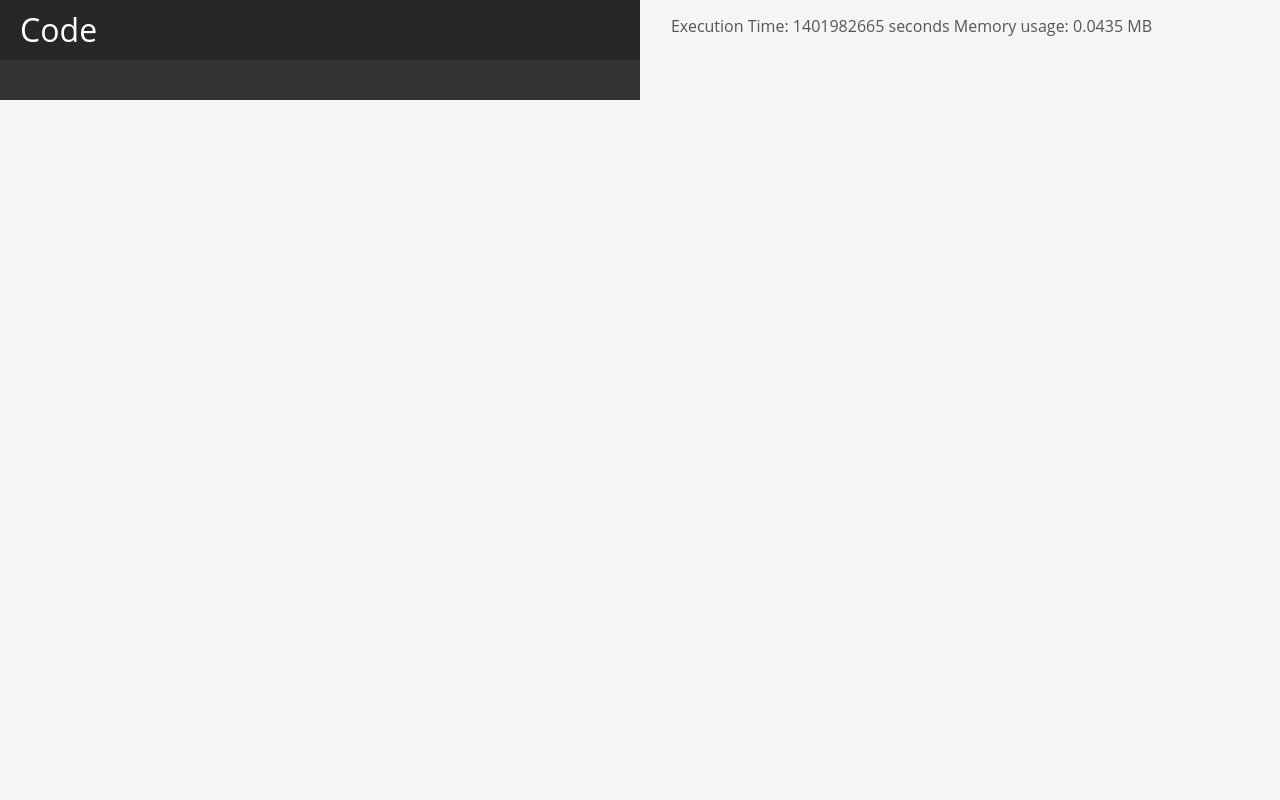
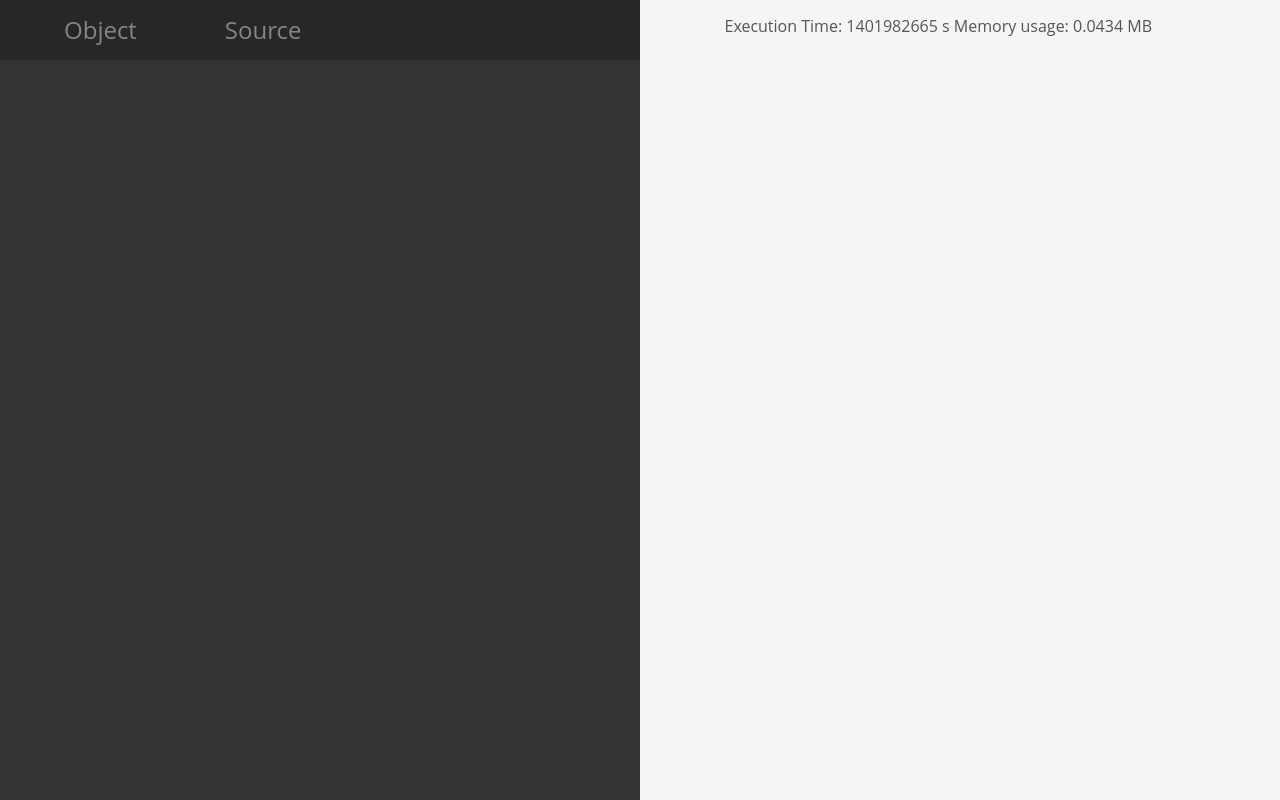
Before and after one commit to ntopulos/formulator-devkit, a PHP site: page /ressources/layout.php in a window 1280 px wide. Run offline with PHP 8.4, Linux system fonts and the light colour scheme; data that the repository does not hold is empty; some libraries are stand-ins or nearby versions.

Commit message:
Tabs added: object & source

```diff
--- a/composer.json
+++ b/composer.json
@@ -16,6 +16,8 @@
         }
     ],
     "require": {
-        "ntopulos/formulator": "dev-master"
+        "ntopulos/formulator": "dev-master",
+        "components/jquery": "1.9.1",
+        "components/jqueryui": "1.10.4"
     }
 }
--- a/pages/adv_mysqli.php
+++ b/pages/adv_mysqli.php
@@ -19,7 +19,6 @@
 /* ---------- Formulator ---------- */
 
 $formulator = new ntopulos\formulator\Formulator();
-//$formulator->debug_mod = true;
 $formulator->auto_placeholders = true;
 
 
--- a/pages/all_elements.php
+++ b/pages/all_elements.php
@@ -11,7 +11,6 @@
 /* ---------- Formulator ---------- */
 
 $formulator = new ntopulos\formulator\Formulator();
-//$formulator->debug_mod = true;
 $formulator->auto_placeholders = true;
 
 
--- a/pages/current.php
+++ b/pages/current.php
@@ -11,7 +11,6 @@
 /* ---------- Formulator ---------- */
 
 $formulator = new ntopulos\formulator\Formulator();
-//$formulator->debug_mod = true;
 $formulator->auto_placeholders = true;
 
 
--- a/pages/from-array.php
+++ b/pages/from-array.php
@@ -22,7 +22,6 @@
 /* ---------- Formulator ---------- */
 
 $formulator = new ntopulos\formulator\Formulator();
-//$formulator->debug_mod = true;
 $formulator->auto_placeholders = true;
 
 
--- a/pages/multi-basic.php
+++ b/pages/multi-basic.php
@@ -11,7 +11,6 @@
 /* ---------- Formulator ---------- */
 
 $formulator = new ntopulos\formulator\Formulator();
-//$formulator->debug_mod = true;
 $formulator->rows = 3;
 
 
--- a/pages/multi-fromarray.php
+++ b/pages/multi-fromarray.php
@@ -22,7 +22,6 @@
 /* ---------- Formulator ---------- */
 
 $formulator = new ntopulos\formulator\Formulator();
-//$formulator->debug_mod = true;
 $formulator->auto_placeholders = true;
 
 
--- a/pages/object-mysqli.php
+++ b/pages/object-mysqli.php
@@ -18,7 +18,6 @@
 /* ---------- Formulator ---------- */
 
 $formulator = new ntopulos\formulator\Formulator();
-//$formulator->debug_mod = true;
 $formulator->auto_placeholders = true;
 
 
--- a/pages/object-pdo.php
+++ b/pages/object-pdo.php
@@ -19,7 +19,6 @@
 /* ---------- Formulator ---------- */
 
 $formulator = new ntopulos\formulator\Formulator();
-//$formulator->debug_mod = true;
 $formulator->auto_placeholders = true;
 
 
--- a/pages/object-pdosqlite.php
+++ b/pages/object-pdosqlite.php
@@ -19,7 +19,6 @@
 /* ---------- Formulator ---------- */
 
 $formulator = new ntopulos\formulator\Formulator();
-//$formulator->debug_mod = true;
 $formulator->auto_placeholders = true;
 
 
--- a/pages/required.php
+++ b/pages/required.php
@@ -11,7 +11,6 @@
 /* ---------- Formulator ---------- */
 
 $formulator = new ntopulos\formulator\Formulator();
-//$formulator->debug_mod = true;
 
 
 // 1. adding and managing elements
--- a/ressources/layout.php
+++ b/ressources/layout.php
@@ -4,6 +4,9 @@
         <meta charset="utf-8">
         <title>dev</title>
         <style>
+        html, body {
+            height:100%;
+        }
         body {
             font-family: 'Open Sans';
             font-size: 16px;
@@ -12,46 +15,49 @@
             background-color: #F5F5F5;
             padding: 0;
             margin: 0;
-            position: relative;
-            padding-top: 4em;
         }
-        h1 {
-            font-weight: normal;
+        #debug {
+            background-color: #333;
+            float: left;
+            height: 100%;
+            left: 0;
+            margin: 0;
+            overflow-y: scroll;
+            width: 50%;
         }
-        .code {
-            width: 50%;
-            float: left;
-            margin: 0;
-            margin-top: -4em;
-            height: 108%;
-            overflow-y: scroll;
-        }
-            .code pre {
+            #debug pre {
+                color: #ccc;
+                font-size: 0.9em;
+                line-height: 1.2em;
                 margin: 0 !important;
-                font-size: 0.9em;
-
-                /*taken from formulator.php*/
+                margin-bottom: 2em;
+                padding: 20px;
+            }
+            #debug ul {
+                background-color: #272727;
+                color: #858585;
                 margin: 0;
-                padding: 20px;
-                line-height: 0.6em;
+                padding: 10px 20px 0 20px;
+            }
+            #debug a {
+                color: inherit;
+                display: inline-block;
+                outline: 0;
+                padding: 10px 20px 20px;
+                text-decoration: none;
+            }
+            #debug ul li {
+                display: inline;
+                font-size: 1.5em;
+                padding: 0 1em;
+            }
+            #debug .ui-state-active a {
                 background-color: #333;
-                color: #ccc;
-                margin-bottom: 2em;
-            }
-            .code h1 {
-                /*taken from formulator.php*/
-                margin: 0;
-                padding: 20px;
-                background-color: #272727;
-                color: #fff
+                color: #fff;
             }
         .formulator_form {
             width: 47%;
             float: right;
-        }
-        .formulator_form h1 {
-            margin-bottom: 1em;
-            color: #118EB3;
         }
 
         nav {
@@ -70,6 +76,8 @@
 
         form {
             display: table;
+            /* devkit particular */
+            padding: 4em 0 0 2em;
         }
 
         input,
@@ -104,6 +112,13 @@
             padding-top: 1em;
         }
         </style>
+        <script src="components/jquery/jquery.min.js"></script>
+        <script src="components/jquery-ui/jquery-ui-built.js"></script>
+         <script>
+            $(function() {
+            $( "#debug" ).tabs();
+            });
+        </script>
     </head>
     <body>
         <nav>
@@ -111,9 +126,8 @@
             <? foreach ($nav as $page): ?><li<?= ($current_page == $page ? ' class="current"' : '') ?>><a href="?page=<?= $page ?>"><?= $page ?></a></li><? endforeach; ?>
             </ul>
         </nav>
-        <div class="code"><h1>Code</h1><pre><?= $code ?></pre></div>
+        <div id="debug"><ul><li><a href="#debug-2">Object</a></li><li><a href="#debug-1">Source</a></li></ul><pre id="debug-1"><?= $source ?></pre><pre id="debug-2"><? print_r($formulator) ?></pre></div>
         <?= $content; ?>
-        <p style="position: absolute; top:0; right: 10%;">Execution Time: <?= round((microtime(true) - $time_start),4); ?> seconds Memory usage: <?= round(memory_get_peak_usage()/10E6,4) ?> MB</p>
-
+        <p style="position: absolute; top:0; right: 10%;">Execution Time: <?= round((microtime(true) - $time_start), 4); ?> s Memory usage: <?= round(memory_get_peak_usage()/10E6,4) ?> MB</p>
     </body>
 </html>
```
Also changed, not shown: index.php (+5 -6 lines), pages/adv_pdo.php (+1 -7 lines), 1 other file.
